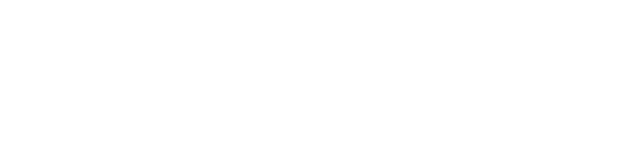
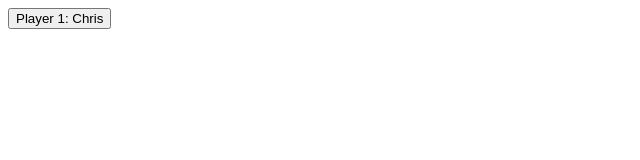
Before and after one commit to szmtz/simple-js-button, a plain HTML site: page index.html in a window 1280 px wide. Shown: the whole page, without its empty margins (0-640 px from the left). Drawn offline with Linux system fonts and the light colour scheme.

Commit message:
Add button element to HTML

```diff
--- a/index.html
+++ b/index.html
@@ -9,5 +9,7 @@
 </head>
 <body>
 
+    <button type="button">Player 1: Chris</button>
+
 </body>
 </html>
```
